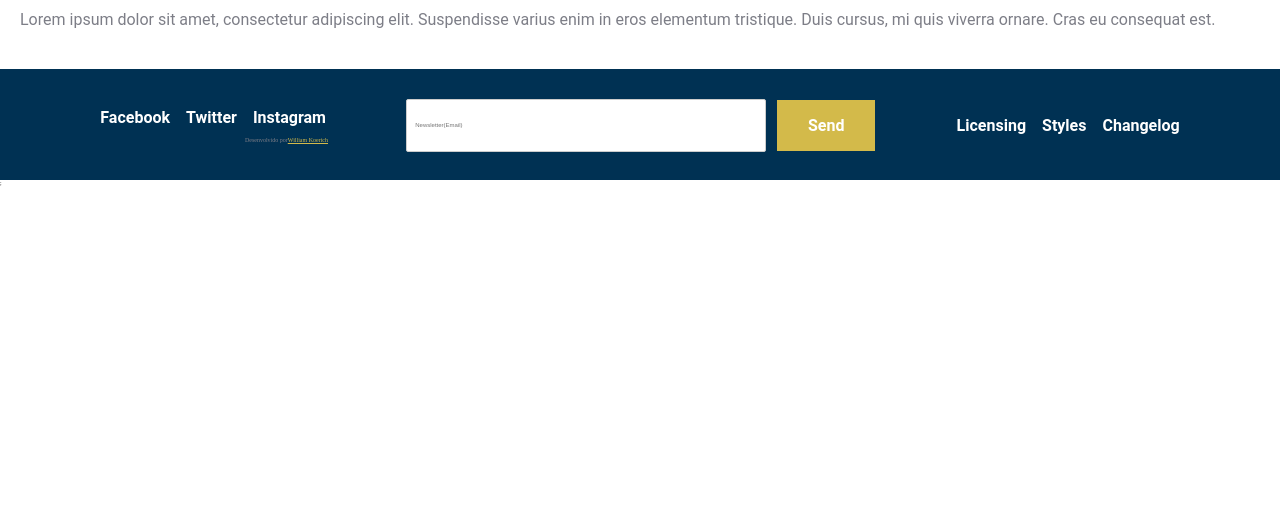
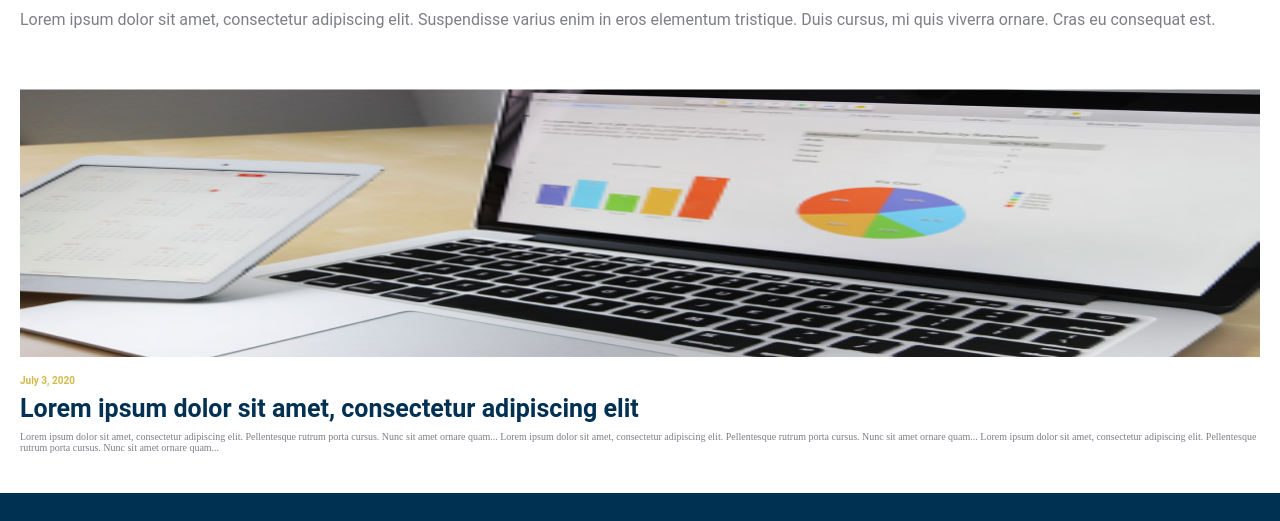
Before and after one commit to William-Koerich/Fabio-Cavalcante-Consultoria, a Next.js app: page /blog in a window 1280 px wide. Shown: the part 330-851 px from the top of the page. Before the commit the page ends 800 px from the top, so only its background shows below. Built offline with nearby package versions, Linux system fonts and the light colour scheme.

Commit message:
feat: article card

```diff
--- /dev/null
+++ b/src/components/pages/blog/ArticleCard/index.tsx
@@ -0,0 +1,31 @@
+import * as S from "./style";
+import Image from "next/image";
+
+interface IProps {
+  date?: string;
+  title?: string;
+  imgPath?: string;
+  description?: string;
+}
+
+export function ArticleCard({}: IProps) {
+  return (
+    <S.Article>
+      <S.ArticleImage>
+        <Image src="/images/news1.png" layout={"fill"} alt="News" />
+      </S.ArticleImage>
+      <S.ArticleDate>July 3, 2020</S.ArticleDate>
+      <S.ArticleTitle>
+        Lorem ipsum dolor sit amet, consectetur adipiscing elit
+      </S.ArticleTitle>
+      <S.ArticleDescription>
+        Lorem ipsum dolor sit amet, consectetur adipiscing elit. Pellentesque
+        rutrum porta cursus. Nunc sit amet ornare quam... Lorem ipsum dolor sit
+        amet, consectetur adipiscing elit. Pellentesque rutrum porta cursus.
+        Nunc sit amet ornare quam... Lorem ipsum dolor sit amet, consectetur
+        adipiscing elit. Pellentesque rutrum porta cursus. Nunc sit amet ornare
+        quam...
+      </S.ArticleDescription>
+    </S.Article>
+  );
+}
--- /dev/null
+++ b/src/components/pages/blog/ArticleCard/style.ts
@@ -0,0 +1,39 @@
+import styled from "styled-components";
+
+export const Article = styled.article`
+  width: 100%;
+  display: flex;
+  flex-direction: column;
+  padding: 2rem;
+`;
+
+export const ArticleImage = styled.div`
+  position: relative;
+  width: 100%;
+  height: 26.8rem;
+  margin-bottom: 1rem;
+`;
+
+export const ArticleDate = styled.p`
+  margin-top: 0.8rem;
+  font-size: 1rem;
+  color: var(--gold);
+  font-weight: bold;
+  display: flex;
+  justify-content: flex-start;
+  margin-bottom: 0.8rem;
+  font-family: "Roboto", sans-serif;
+`;
+
+export const ArticleTitle = styled.h2`
+  font-family: "Roboto", sans-serif;
+  font-size: 2.5rem;
+  color: var(--navy-blue);
+`;
+
+export const ArticleDescription = styled.p`
+  margin-top: 0.8rem;
+  color: var(--gray-paragraph);
+  margin-bottom: 2rem;
+  font-size: 1rem;
+`;
--- /dev/null
+++ b/src/components/pages/blog/Articles/index.tsx
@@ -0,0 +1,10 @@
+import { ArticleCard } from "@/components/pages/blog/ArticleCard";
+import * as S from "./style";
+
+export function Articles() {
+  return (
+    <S.Container>
+      <ArticleCard />
+    </S.Container>
+  );
+}
--- /dev/null
+++ b/src/components/pages/blog/Articles/style.ts
@@ -0,0 +1,10 @@
+import styled from "styled-components";
+
+export const Container = styled.section`
+  width: 100%;
+  height: 100%;
+  display: flex;
+  justify-content: center;
+  flex-direction: column;
+  gap: 1.6rem;
+`;
--- a/src/pages/blog.tsx
+++ b/src/pages/blog.tsx
@@ -2,6 +2,7 @@ import { HeroSection } from "@/components/pages/blog/HeroSection";
 import { Header } from "@/components/global/Header";
 import { NewsSection } from "@/components/pages/blog/NewsSection";
 import { Footer } from "@/components/global/Footer";
+import { Articles } from "@/components/pages/blog/Articles";
 
 export default function Blog() {
   return (
@@ -9,6 +10,7 @@ export default function Blog() {
       <Header />
       <HeroSection />
       <NewsSection />
+      <Articles />
       <Footer />
     </>
   );
```
Also changed, not shown: src/components/pages/home/News/style.ts (+4 -6 lines).
